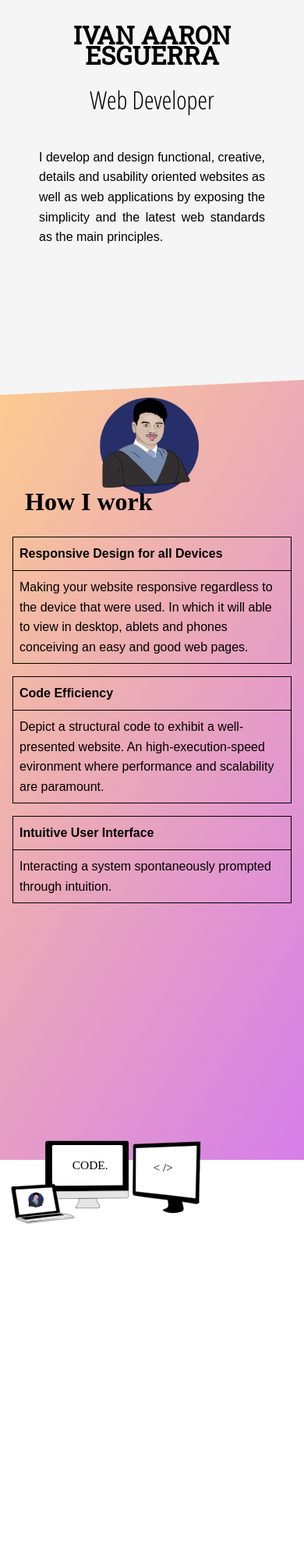
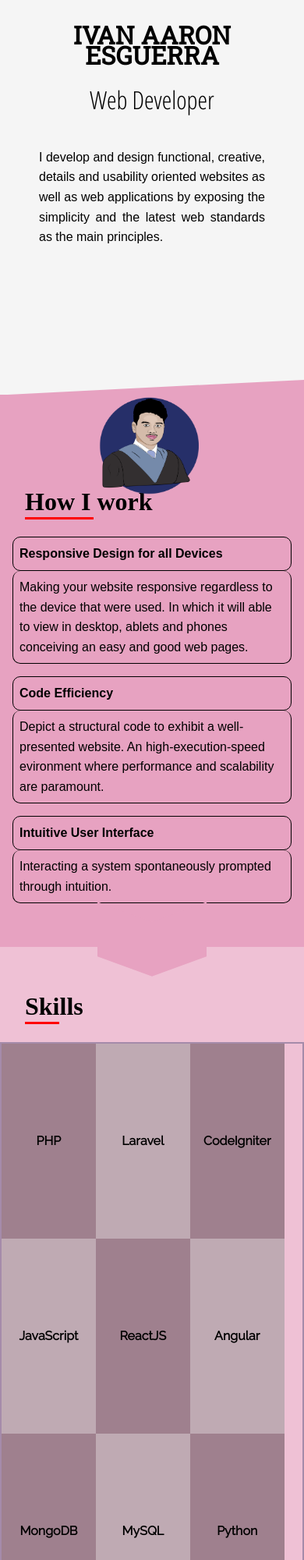
Before and after one commit to Eyrooon/My-portfolio, a website: page dist/index.html in a window 390 px wide. Shown: the top 2000 px of the page at 78% size. Before the commit the page ends 1629 px from the top, so only its background shows below. Drawn offline with Linux system fonts and the light colour scheme.

Commit message:
updated designs

```diff
--- a/dist/css/style.css
+++ b/dist/css/style.css
@@ -1,5 +1,4 @@
-@import url('https://fonts.googleapis.com/css?family=Roboto+Slab');
-@import url('https://fonts.googleapis.com/css?family=Open+Sans+Condensed:300|Roboto+Slab|Source+Sans+Pro');
+@import url('https://fonts.googleapis.com/css?family=Open+Sans+Condensed:300|Raleway|Roboto+Slab|Source+Sans+Pro');
 
 *, *::after, *::after, body {
     padding:0;
@@ -13,6 +12,19 @@ body {
     line-height: 1.6em;
 }
 
+.title {
+    position: relative;
+}
+.title::before {
+    content: '';
+    width: 50%;
+    padding:.1rem .2rem;
+    position: absolute;
+    background: red;
+    bottom:-.3em;
+    right:0;
+    left:0;
+}
 
 .img-ivan {
     width: 200px;
@@ -22,6 +34,14 @@ body {
 .img-devices {
     width:450px;
     height:280px;
+}
+
+.center-img {
+    display: block;
+    margin: auto auto;
+    padding:0;
+    width: 50%;
+    height: 50%;
 }
 
 .first-page {
@@ -50,8 +70,10 @@ body {
 }
 
 .second-page {
-    background-image: linear-gradient(120deg, #fccb90 0%, #d57eeb 100%);
-    height: 90vh;
+    /* background-image: linear-gradient(120deg, #fccb90 0%, #d57eeb 100%); */
+    background: #E7A2C1;
+    height: auto;
+    padding-bottom:3.5em;
 }
 
 .second-page h1 {
@@ -85,13 +107,125 @@ body {
 
 .work-description--paragraph {
     border: 1px solid  black;
+    border-radius: 10px;
     border-top: none;
     padding: .5em;
 }
 
 .work-description--header {
     border: 1px solid black;
+    border-radius: 10px;
     padding: .5em;
+}
+
+.third-page {
+    height: auto;
+    padding-bottom: 3em;
+    background:#EFC1D5;
+    position: relative;
+}
+
+
+.third-page::after,
+.third-page::before {
+  position: absolute;
+  content: '';
+  width: 70px;
+  height: 70px;
+  background:#E7A2C1;
+  top: -2.8em;
+  z-index: 100;
+}
+
+.third-page::before {
+  right: 50%;
+  transform: skew(0, 20deg)
+}
+
+.third-page::after {
+  left: 50%;
+  transform: skew(0, -20deg)
+}
+
+.third-page h1 {
+    font-size:2rem;
+    font-family: Rockwell;
+    display: inline-block;
+    margin-top: 2em;
+    margin-left: 1em;
+    margin-bottom: 1em;
+}
+
+.skills-container {
+    background:#EFC1D5;
+    margin: auto 5em;
+    display: grid;
+    grid-template-columns: repeat(3, 1fr);
+    border:2px solid #A58BAA;
+}
+
+.skills-container > div  {
+    height: 250px;
+    display:flex;
+    flex-direction: column;
+    justify-content: center;
+    align-content: center;
+    /* display: inline-block;
+    height: 200px;
+    width: 200px;
+    text-align: left; */
+}
+
+.skills-container > div:nth-child(odd) {
+    background: #9F808E;
+}
+
+.skills-container > div:nth-child(even) {
+    background: #BFAAB3;
+}
+
+.skills-container div:hover {
+    background: rgb(126, 113, 119);
+}
+
+.skills-container > div > h2 {
+    margin: 0 auto;
+    font-family: 'Raleway', sans-serif;
+}
+
+.fourth-page {
+    height: auto;
+    padding-bottom:3em;
+    background:rgb(238, 220, 230);
+}
+
+.fourth-page h1 {
+    font-size:2rem;
+    font-family: Rockwell;
+    display: inline-block;
+    margin-top: 2em;
+    margin-left: 1em;
+    margin-bottom: 1em;
+}
+
+.img-coba {
+    width: 60%;
+    height:100%;
+}
+
+.projects {
+    margin: auto 5em;
+    display: grid;
+    grid-template-columns: repeat(auto-fit, minmax(250px, 1fr));
+}
+
+.projects:last-child p {
+    text-align: justify;
+}
+
+.tools-used > li{
+    margin: auto 1em;
+    list-style-type: none;
 }
 
 @media only screen and (max-width:1400px) {
@@ -114,7 +248,7 @@ body {
 }
 
 @media only screen and (max-width:600px) {
-    .second-page {
+    /* .second-page {
         height: 1000px;
     }
 
@@ -127,14 +261,14 @@ body {
         bottom: -80%;
         right: 20%;
     }
-
+     */
 }
 
 @media only screen and (max-width:480px) {
-    .second-page__image--devices {
+    /* .second-page__image--devices {
         bottom: -93%;
         left: 3%;
-    }
+    } */
 
     .second-page__image--ivan {
         top: 60%;
@@ -146,9 +280,32 @@ body {
         height: 130px;
     }
 
-    .img-devices {
+    /* .img-devices {
         width:250px;
         height: 200px;;
+    } */
+
+
+    .skills-container {
+        margin: auto 0;
+        display: grid;
+        grid-template-columns: repeat(3, 31vw);
+        border:2px solid #A58BAA;
+    }
+
+    .skills-container > div > h2 {
+        font-size: 1em;
+    }
+
+
+    .projects {
+        margin: auto 0;
+        font-size: 1rem;
+    }
+
+    .projects:last-child p {
+        text-align: left;
+
     }
 }
 
--- a/dist/index.html
+++ b/dist/index.html
@@ -2,7 +2,6 @@
 <html lang="en">
 <head>
     <meta charset="UTF-8">
-    <meta name="description" content="Designed Portfolio">
     <meta name="keywords" content="Portfolio, Programmer, Ivan, Developer, Website, Responsive">
     <meta name="author" content="Ivan Esguerra">
     <meta name="viewport" content="width=device-width, initial-scale=1.0">
@@ -24,10 +23,7 @@
         <div class="second-page__image--ivan">
             <img src="./image/ivan.png" class="img-ivan"/>
         </div>
-        <div class="second-page__image--devices">
-            <img src="./image/machine.svg" class="img-devices"/>
-        </div>
-        <h1>How I work</h1>
+        <h1 class="title">How I work</h1>
         <div class="work-description">
             <div class="work-description__one">
                 <h4 class="work-description--header">
@@ -59,5 +55,84 @@
             </div>
         </div>
     </section>
+    <section class="third-page">
+        <h1 class="title">Skills</h1>
+        <div class="skills-container">
+            <div>
+                <h2>PHP</h2>
+            </div>
+            <div>
+                <h2>Laravel</h2>
+            </div>
+            <div>
+                <h2>CodeIgniter</h2>
+            </div>
+            <div>
+                <h2>JavaScript</h2>
+            </div>
+            <div>
+                <h2>ReactJS</h2>
+            </div>
+            <div>
+                <h2>Angular</h2>
+            </div>
+            <div>
+                <h2>MongoDB</h2>
+            </div>
+            <div>
+                <h2>MySQL</h2>
+            </div>
+            <div>
+                <h2>Python</h2>
+            </div>
+        </div>
+    </section>
+    <section class="fourth-page">
+        <div class="fourth-page__image">
+            <h1 class="title">Projects</h1>
+            <div class="projects">
+                <div><img src="./image/coba.svg" class="img-coba"></div>
+                <div>
+                    <h1>Coba</h1>
+                    <p>The Software Platform is similar to Tynker but targeted on School Institutions to formalize teaching programming to Grade School.
+                        The project utilizes latest Web Development technology Angular 5, ReactJS, Node.js, Python and open source Scrath 3.0 Application.
+                        The ultimate aim of the platform is to provide a massive online programming education at a low cost.
+                    </p>
+                    <!-- <h3>Software and Platform:</h3>
+                    <ul class="tools-used">
+                        <li class="tools-used">Angular 5 Typescript</li>
+                        <li>ReactJS</li>
+                        <li>Python Flask</li>
+                        <li>Node.js</li>
+                        <li>Redux</li>
+                        <li>MongoDB</li>
+                        <li>AWS</li>
+                    </ul> -->
+                </div>
+            </div>
+            <hr>
+            <div class="projects">
+                <div><img src="./image/disaster.svg" class="img-coba"></div>
+                <div>
+                    <h1>Disaster Run</h1>
+                    <p>The Software Platform is similar to Tynker but targeted on School Institutions to formalize teaching programming to Grade School.
+                        The project utilizes latest Web Development technology Angular 5, ReactJS, Node.js, Python and open source Scrath 3.0 Application.
+                        The ultimate aim of the platform is to provide a massive online programming education at a low cost.
+                    </p>
+                </div>
+            </div>
+            <hr>
+            <div class="projects">
+                <div><img src="./image/pmd.svg" class="img-coba"></div>
+                <div>
+                    <h1>Project Management Dashboard</h1>
+                    <p>The Software Platform is similar to Tynker but targeted on School Institutions to formalize teaching programming to Grade School.
+                        The project utilizes latest Web Development technology Angular 5, ReactJS, Node.js, Python and open source Scrath 3.0 Application.
+                        The ultimate aim of the platform is to provide a massive online programming education at a low cost.
+                    </p>
+                </div>
+            </div>
+        </div>
+    </section>
 </body>
 </html>
```
Also changed, not shown: dist/image/coba.svg (added), dist/image/disaster.svg (added), dist/image/php.png (added), dist/image/pmd.svg (added), 1 other file.
